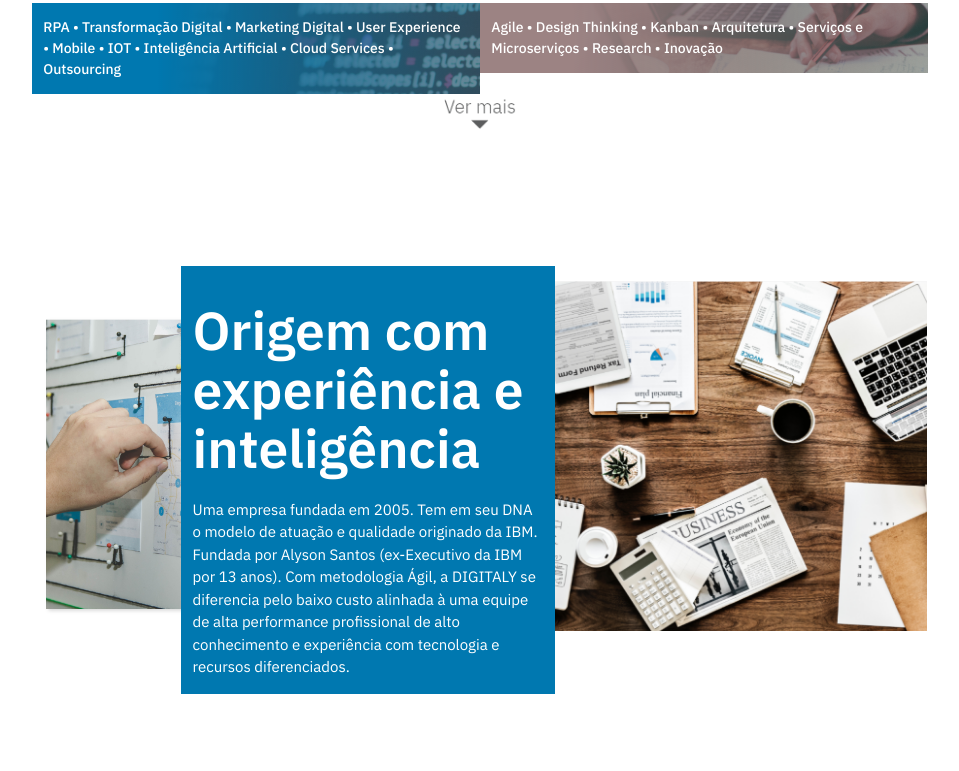
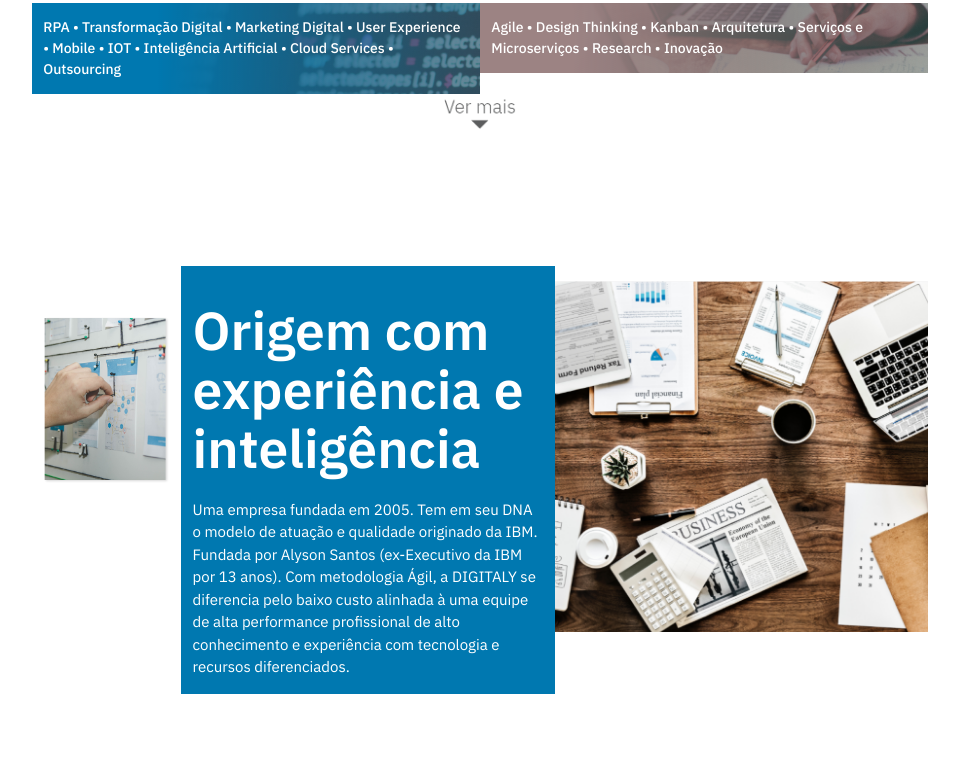
Before and after one commit to luccamanfrediDigitaly/digitalysite, a plain HTML site: page index.html in a window 1280 px wide. Shown: the part 507-1278 px from the top of the page, without its empty margins (160-1119 px from the left). Drawn offline with nearby package versions, Linux system fonts and the light colour scheme.

Commit message:
Update index.html

```diff
--- a/index.html
+++ b/index.html
@@ -75,7 +75,7 @@
         <div id="sobre" style="height: 20px;" class="section scrollspy"></div>
         <div class="row container" style="margin-top:80px;">
             <div class="col s4 m2 l2">
-                <img src="img/origem-1.png" class="origem-1" alt="Experiência e Inteligência - DNA IBM com metodologia Agile com baixo custo e alta performance - experiência com tecnologia">
+                <img src="img/origem-1.png" class="origem-1 responsive-img" alt="Experiência e Inteligência - DNA IBM com metodologia Agile com baixo custo e alta performance - experiência com tecnologia">
             </div>
             <div class="col s8 m5 l5 fundoazul">
                 <h2 style="font-weight:600;" class="">Origem com experiência e inteligência</h2>
@@ -86,7 +86,7 @@
                     conhecimento e experiência com tecnologia e recursos diferenciados. </p>
             </div>
             <div class="col s12 m5 l5 no-padding">
-                <img src="img/origem-2.png" class="origem-2" alt="Experiência e Inteligência - DNA IBM com metodologia Agile com baixo custo e alta performance - experiência com tecnologia">
+                <img src="img/origem-2.png" class="origem-2 responsive-img" alt="Experiência e Inteligência - DNA IBM com metodologia Agile com baixo custo e alta performance - experiência com tecnologia">
             </div>
         </div>
         <div id="servicos"></div>
```
